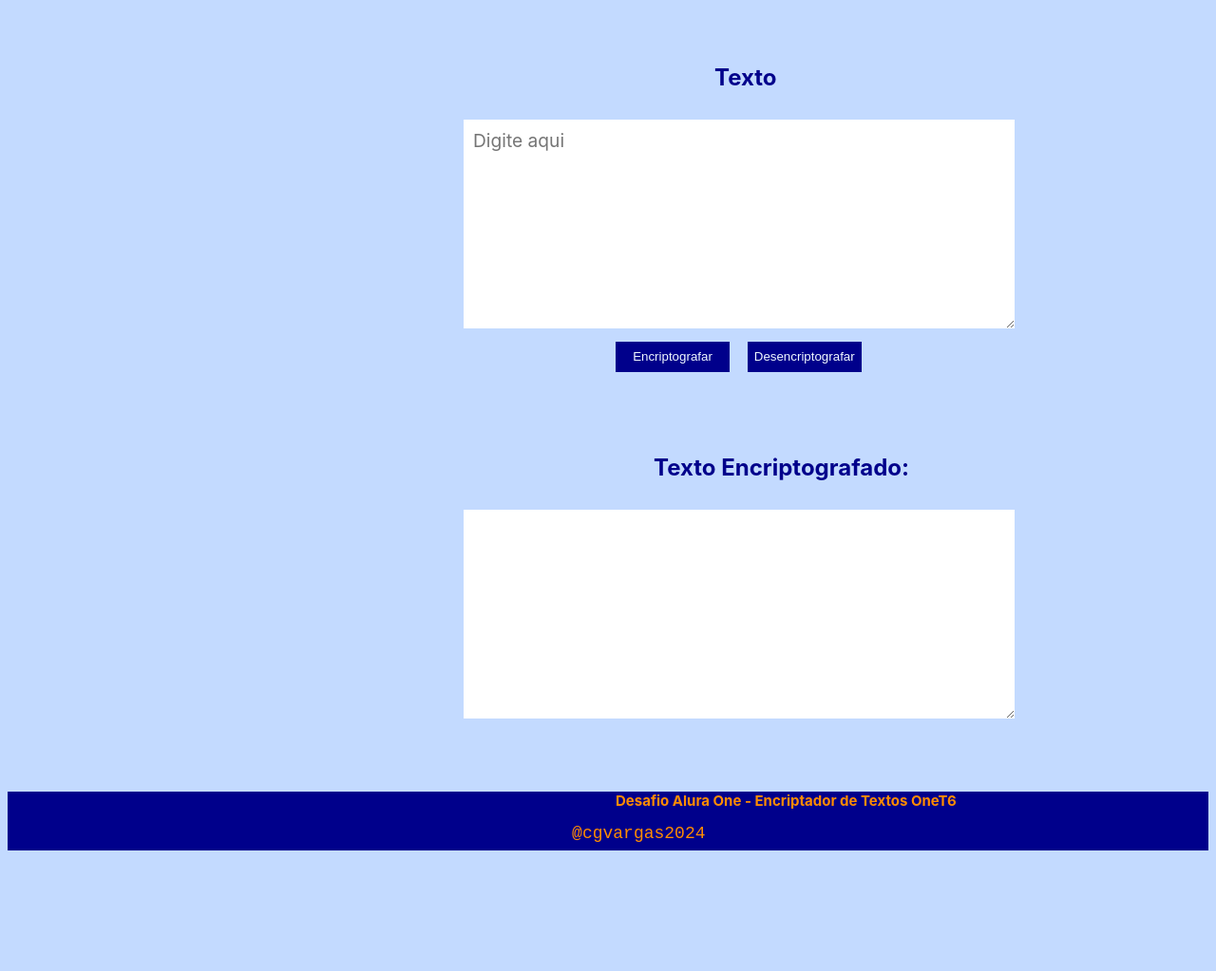
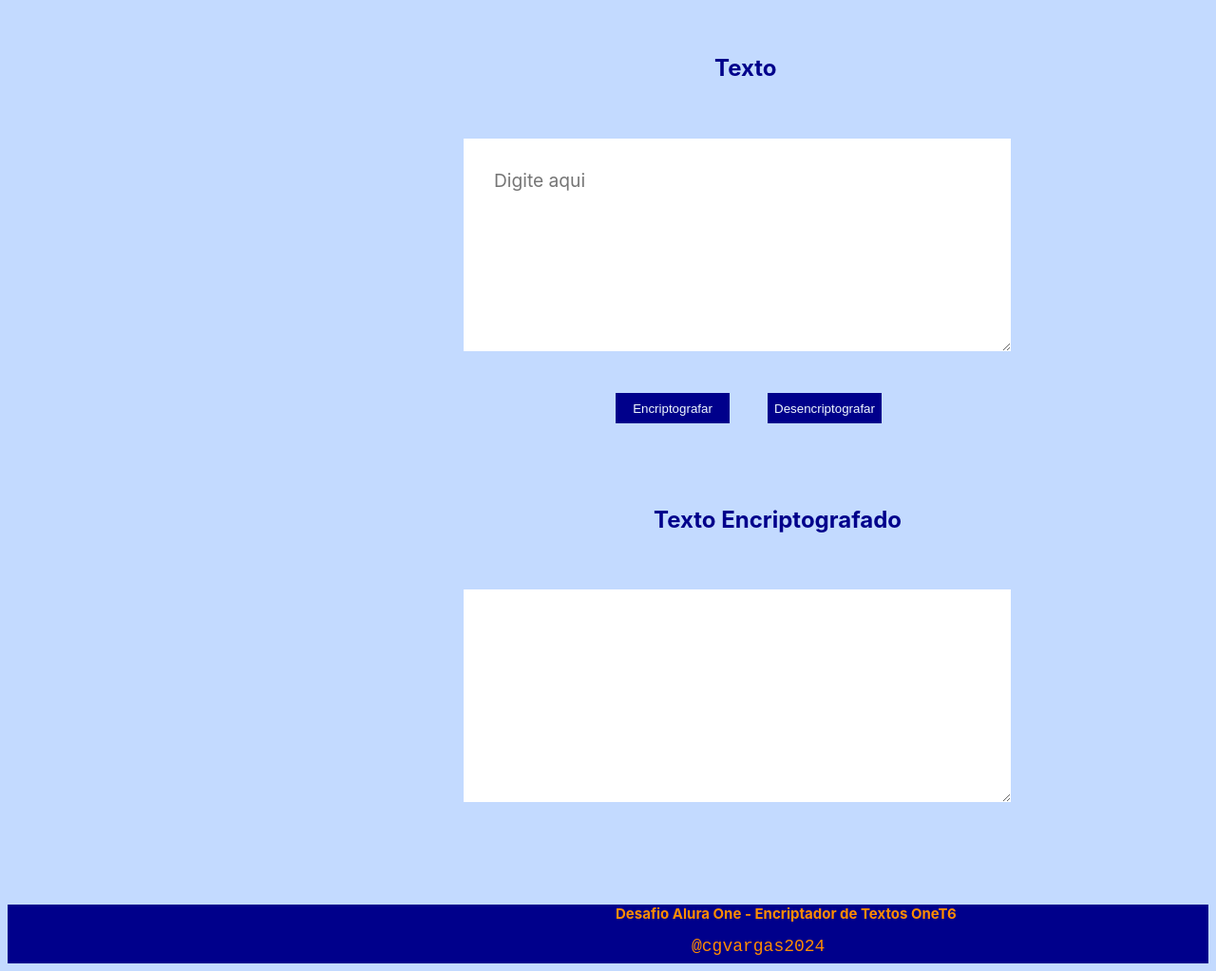
Before and after one commit to CGVARGAS/encriptadorOne, a plain HTML site: page index.html in a window 1280 px wide. Shown: the part 380-1403 px from the top of the page at 95% size. Before the commit the page ends 1284 px from the top, so only its background shows below. Drawn offline with Linux system fonts and the light colour scheme.

Commit message:
Correções desing para diferentes dispositivos

```diff
--- a/index.html
+++ b/index.html
@@ -4,6 +4,7 @@
   <meta charset="UTF-8">
   <meta http-equiv="X-UA-Compatible" content="IE=edge">
   <meta name="viewport" content="width=device-width, initial-scale=1.0">
+  <link rel="icon" type="image/x-icon" href="C:\Users\claud\OneDrive - Educacional\Livro HTML\imagens\logo_cgvargas.jpg">
   <title>Decofidicador</title>
   <link rel="stylesheet" href="style.css">
 </head>
@@ -24,7 +25,7 @@
       </div>
     </div>
     <div id="textoEncriptografadoContainer">
-      <h2 class="texto__encript">Texto Encriptografado:</h2>
+      <h2 class="texto__encript">Texto Encriptografado</h2>
       <textarea id="textoEncriptografado" rows="10" cols="50" readonly></textarea>
     </div>
   </main>
--- a/style.css
+++ b/style.css
@@ -4,7 +4,7 @@ body {
 }
 
 .cabecalho {
-    padding: 2% 0% 0% 15%;
+    padding: 2vh 0vh 0vh 77vh;
 }
 
 .apresentacao {
@@ -35,19 +35,19 @@ body {
 }
 
 #campoTexto {
-    width: 70vh;
-    height: 200px;
-    margin: 10px;
-    padding: 10px;
+    width: 64vh;
+    height: 20vh;
+    margin: 5vh;
+    padding: 4vh;
     font-family: "Inter", sans-serif;
     font-size: larger;
+    border: none;
     margin-left: 60vh;
-    border: none;
 }
 
 .button {
     display: flex;
-    gap: 3%;
+    gap: 5vh;
     margin-left: 80vh;
 }
 
@@ -77,10 +77,10 @@ body {
 }
 
 #textoEncriptografado {
-    width: 70vh;
-    height: 200px;
-    margin: 10px;
-    padding: 10px;
+    width: 64vh;
+    height: 20vh;
+    margin: 5vh;
+    padding: 4vh;
     font-family: "Inter", sans-serif;
     font-size: larger;
     border: none;
@@ -92,7 +92,7 @@ body {
     font-size: 15px;
     color: darkorange;
     margin-left: 80vh;
-    margin-top: 4%;
+    margin-top: 4vh;
     position: relative; /* Adiciona uma posição relativa */
     z-index: 1; /* Define a ordem de camada */
 }
@@ -100,11 +100,11 @@ body {
 footer {
     padding-bottom: 1vh;
     background-color: darkblue;
-    margin-top: 5%;
+    margin-top: 8vh;
 }
 
 .rodape{
-    margin-left: 47%;
+    margin-left: 90vh;
     font-family: 'Courier New', Courier, monospace;
     font-size: large;
     color: darkorange;
```
